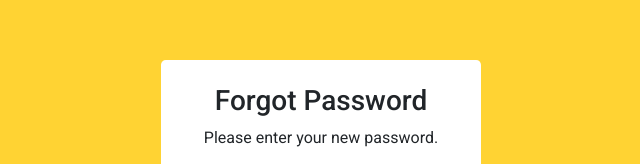
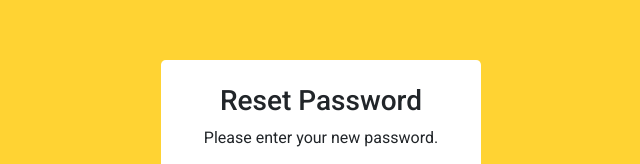
Before and after one commit to vit718/ElectronStore_MERN, a React (Create React App) app in the folder admin-dashboard/: page /reset-password in a window 1280 px wide. Shown: the part 156-320 px from the top of the page, without its empty margins (319-959 px from the left). Built offline with nearby package versions, Linux system fonts and the light colour scheme; the HTML template or start-up script is replaced by a standard one.

Commit message:
feat: add auth pages

```diff
--- a/admin-dashboard/src/pages/Forgotpassword.js
+++ b/admin-dashboard/src/pages/Forgotpassword.js
@@ -10,7 +10,7 @@ const Forgotpassword = () => {
       <br />
       <br />
       <div className="my-5 w-25 bg-white rounded-3 mx-auto p-4">
-        <h3 className="text-center">Forgot Password</h3>
+        <h3 className="text-center title">Forgot Password</h3>
         <p className="text-center">
           Please enter your email address and we will send you a link to reset
           your password.
--- a/admin-dashboard/src/pages/Login.js
+++ b/admin-dashboard/src/pages/Login.js
@@ -11,7 +11,7 @@ const Login = () => {
       <br />
       <br />
       <div className="my-5 w-25 bg-white rounded-3 mx-auto p-4">
-        <h3 className="text-center">Login</h3>
+        <h3 className="text-center title">Login</h3>
         <p className="text-center">Login to your account to continue</p>
         <form action="">
           <CustomInput type="text" label="Email Address" id="email" />
--- a/admin-dashboard/src/pages/Resetpassword.js
+++ b/admin-dashboard/src/pages/Resetpassword.js
@@ -10,7 +10,7 @@ const Resetpassword = () => {
       <br />
       <br />
       <div className="my-5 w-25 bg-white rounded-3 mx-auto p-4">
-        <h3 className="text-center">Forgot Password</h3>
+        <h3 className="text-center title">Reset Password</h3>
         <p className="text-center">Please enter your new password.</p>
         <form action="">
           <CustomInput type="password" label="New Password" id="pass" />
```
